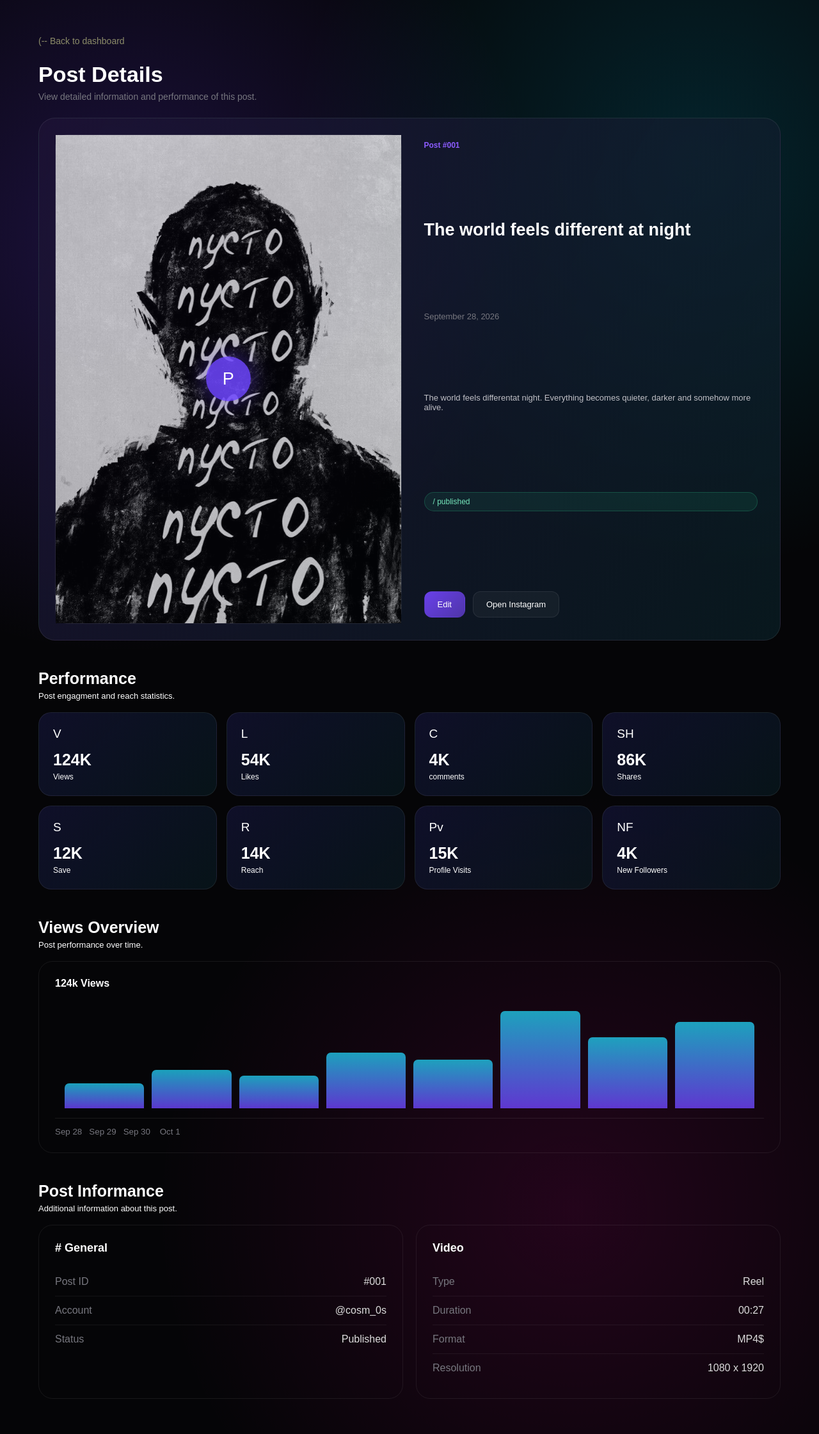
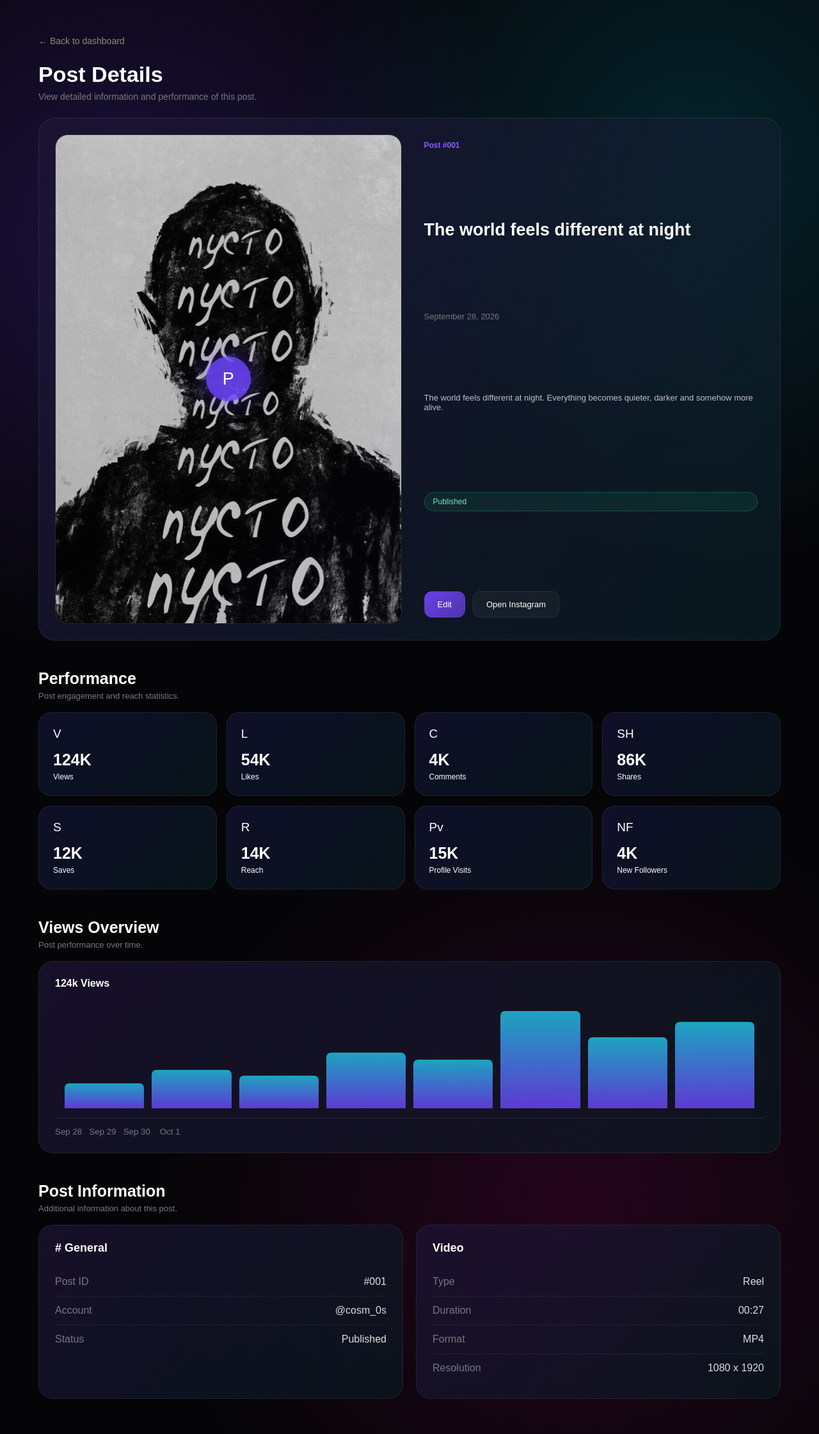
Before and after one commit to cosmos634/admin_panel, a Flask app: page /view-post in a window 1280 px wide. Shown: the part 95-2336 px from the top of the page at 64% size. Run offline with Flask 3, Linux system fonts and the light colour scheme.

Commit message:
phase-1: fix foundation and project issues

```diff
--- a/app.py
+++ b/app.py
@@ -1,4 +1,5 @@
 from flask import Flask, render_template
+import os
 
 app = Flask(__name__)
 
@@ -6,48 +7,36 @@ app = Flask(__name__)
 @app.route("/")
 @app.route("/dashboard")
 def dashboard():
-	account = {
-		"username": "cosm_0S",
-		"name": "CosmOS",
-		"followers": 9000000,
-		"following": 0,
-		"posts_count": 48
-	}
+    account = {
+        "username": "cosm_0s",
+        "name": "CosmOS",
+        "followers": 9000000,
+        "following": 0,
+        "posts_count": 48,
+    }
 
-	posts = [
-		{
-			"title": "Post #1",
-			"views": "100000",
-			"likes": "99977",
-			"comments": "9276",
-			"shares": "9275"
-		},
-		{
-			"title": "Post #2",
-			"views": "100000",
-			"likes": "97007",
-			"comments": "976",
-			"shares": "975"
-		}
-		]
+    posts = [
+        {"title": "Post #1", "views": "100000", "likes": "99977", "comments": "9276", "shares": "9275"},
+        {"title": "Post #2", "views": "100000", "likes": "97007", "comments": "976", "shares": "975"},
+    ]
 
-	return render_template("dashboard.html", account=account,  posts=posts)
+    return render_template("dashboard.html", account=account, posts=posts)
 
 
 @app.route("/automation")
 def automation():
-	return render_template("autmation.html")
+    return render_template("automation.html")
 
 
 @app.route("/settings")
 def settings():
-	return render_template("settings.html")
+    return render_template("settings.html")
 
 
 @app.route("/view-post")
 def view_post():
-	return render_template("view_post.html")
+    return render_template("view_post.html")
 
 
 if __name__ == "__main__":
-	app.run(debug=True)
+    app.run(debug=os.getenv("FLASK_DEBUG", "1") == "1")
--- a/requirements.txt
+++ b/requirements.txt
@@ -1,4 +1 @@
 Flask
-Flask-SQLAlchemy
-python-dotenv
-requests
--- a/static/app.js
+++ b/static/app.js
@@ -1,5 +1,6 @@
-// TOGGLE MENYU
-function  toggleMenu () {
-		const nav = document.getElementById("nav");
-		nav.classList.toggle("show")
+function toggleMenu() {
+    const nav = document.getElementById("nav");
+    if (nav) {
+        nav.classList.toggle("show");
+    }
 }
--- a/static/style.css
+++ b/static/style.css
@@ -948,7 +948,7 @@ body {
 .automation-card:hover {
 	transform: translateY(-4px);
 	border-color: rgba(139, 92, 255, 0.25);
-	box-shadow: 0 15px 45px rgba(0, 0, 0, 0.25)
+	box-shadow: 0 15px 45px rgba(0, 0, 0, 0.25),
 				0 0 35px rgba(139, 92, 255, 0.05)
 }
 
@@ -1000,7 +1000,7 @@ body {
 	background: rgba(255, 189, 104, 0.09);
 }
 
-status.paused::before {
+.status.paused::before {
 	background: #ffbd68;
 }
 
@@ -1141,7 +1141,7 @@ status.paused::before {
 }
 
 .template-card:hover {
-	border-color: rba(139, 92, 255, 0.25);
+	border-color: rgba(139, 92, 255, 0.25);
 	transform: translateY(-3px);
 }
 
@@ -1442,7 +1442,7 @@ status.paused::before {
 .save-btn {
 	margin-top: 20px;
 	padding: 12px 22px;
-	border: 1px solid rgab(132, 80, 255, 0.6);
+	border: 1px solid rgba(132, 80, 255, 0.6);
 	border-radius: 12px;
 	color: white;
 	background: rgba(101, 55, 190, 0.18);
@@ -1526,7 +1526,7 @@ status.paused::before {
 	justify-content: space-between;
 	align-items: center;
 	padding: 16px 5px;
-	color: #ddddf;
+	color: #ddddff;
 	background: transparent;
 	border: none;
 	border-top: 1px solid rgba(255, 255, 255, 0.06);
@@ -1589,7 +1589,7 @@ status.paused::before {
 	border-radius: 50%;
 	color: white;
 	font-weight: bold;
-	background: linear-gradient(135deg, #7a4cff, #21bff);
+	background: linear-gradient(135deg, #7a4cff, #21bfff);
 }
 
 .account-info h3 {
@@ -1713,9 +1713,9 @@ status.paused::before {
 	display: flex;
 	align-items: center;
 	justify-content: center;
-	overflow: hidde;
+	overflow: hidden;
 	border-radius: 20px;
-	background: linear-gradient(135deg, #111, 18131f);
+	background: linear-gradient(135deg, #111, #18131f);
 	border: 1px solid rgba(255, 255, 255, 0.08);
 	position: relative;
 }
@@ -1796,7 +1796,7 @@ status.paused::before {
 
 .section-title p {
 	font-size: 13px;
-	color: #7777f;
+	color: #77777f;
 }
 
 .stats-grid {
@@ -1840,7 +1840,7 @@ status.paused::before {
 	height: 300px;
 	padding: 25px;
 	border-radius: 22px;
-	background: linear-gardient(
+	background: linear-gradient(
 					135deg,
 					rgba(29, 19, 53, 0.75),
 					rgba(9, 28, 34, 0.65)
@@ -1911,8 +1911,8 @@ status.paused::before {
 .info-card {
 	padding: 25px;
 	border-radius: 22px;
-	background: linear-gradient(135deg, rgba(29, 19, 53, 0.75). rgba(9, 28, 34, 0.65));
-	border: 1px solid rgba(2555, 255, 255, 0.07);
+	background: linear-gradient(135deg, rgba(29, 19, 53, 0.75), rgba(9, 28, 34, 0.65));
+	border: 1px solid rgba(255, 255, 255, 0.07);
 }
 
 .info-card h3 {
--- a/templates/autmation.html
+++ b/templates/automation.html
@@ -42,7 +42,7 @@
 
 		<div class="summary-card">
 			<div class="summary-label">
-				Message sent
+				Messages sent
 			</div>
 			<div class="summary-number cyan">
 				4,829
@@ -73,7 +73,7 @@
 						Comment --> Direct
 					</div>
 					<div class="automation-type">
-						Instagram * Comment automation
+						Instagram · Comment automation
 					</div>
 				</div>
 
--- a/templates/view_post.html
+++ b/templates/view_post.html
@@ -1,14 +1,12 @@
 {% extends "base.html" %}
 
-{% block title %}
-	about post
-{% endblock%}
+{% block title %}Post Details | Admin panel{% endblock %}
 
 {% block content %}
 	<main class="container">
 
-		<a href="{ url_for('/dashboard') }" class="back">
-			(-- Back to dashboard
+		<a href="{{ url_for('dashboard') }}" class="back">
+			← Back to dashboard
 		</a>
 
 		<div class="page-title">
@@ -43,17 +41,17 @@
 				</div>
 
 				<p class="caption">
-					The world feels differentat night.
+					The world feels different at night.
 					Everything becomes quieter, darker and somehow more alive.
 				</p>
 
 				<span class="post-status">
-					/ published
+					Published
 				</span>
 
 				<div class="actions">
-					<a href="#" class="btn primary">Edit</a>
-					<a href="#" class="btn">Open Instagram</a>
+					<button type="button" class="btn primary" disabled>Edit</button>
+					<button type="button" class="btn" disabled>Open Instagram</button>
 				</div>
 
 			</div>
@@ -64,7 +62,7 @@
 
 		<div class="section-title">
 			<h2>Performance</h2>
-			<p>Post engagment and reach statistics.</p>
+			<p>Post engagement and reach statistics.</p>
 		</div>
 
 		<section class="stats-grid">
@@ -84,7 +82,7 @@
 			<div class="stat-card">
 				<div class="stat-icon">C</div>
 				<div class="stat-value">4K</div>
-				<div class="stat-name">comments</div>
+				<div class="stat-name">Comments</div>
 			</div>
 
 			<div class="stat-card">
@@ -96,7 +94,7 @@
 			<div class="stat-card">
 				<div class="stat-icon">S</div>
 				<div class="stat-value">12K</div>
-				<div class="stat-name">Save</div>
+				<div class="stat-name">Saves</div>
 			</div>
 
 			<div class="stat-card">
@@ -154,7 +152,7 @@
 		<!-- MORE INFORMATION -->
 
 		<div class="section-title">
-			<h2>Post Informance</h2>
+			<h2>Post Information</h2>
 			<p>Additional information about this post.</p>
 		</div>
 
@@ -196,7 +194,7 @@
 
 				<div class="info-row">
 					<span>Format</span>
-					<span>MP4$</span>
+					<span>MP4</span>
 				</div>
 
 				<div class="info-row">
```
Also changed, not shown: templates/dashboard.html (+8 -8 lines), templates/settings.html (+6 -6 lines).
